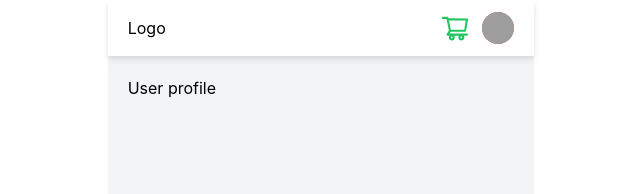
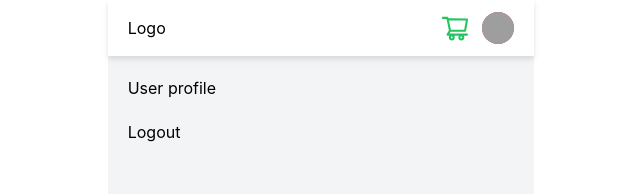
Before and after one commit to bimogempar/frontend-ecommerce-bugita, a React (Create React App) app: page /user-profile in a window 1280 px wide. Shown: the top 194 px of the page, without its empty margins (319-959 px from the left). Built offline with nearby package versions, Linux system fonts and the light colour scheme; sample sign-in values are in the browser's storage; grey boxes are pictures that could not be loaded.

Commit message:
add logout button

```diff
--- a/src/App.js
+++ b/src/App.js
@@ -16,21 +16,19 @@ function App() {
     <BrowserRouter>
       <Routes>
         <Route path="/" element={<Home />} />
-        <Route path="/mycart" element={<Cart />} />
-        <Route path="/products">
+        <Route path="mycart" element={<Cart />} />
+        <Route path="products">
           <Route path=":id" element={<DetailProduct />} />
         </Route>
 
         {/* Guest Route */}
         <Route element={<GuestRoute />} >
-          <Route path="login" element={<Login />}>
-            <Route path="cart" element={<Cart />} />
-          </Route>
+          <Route path="login" element={<Login />}></Route>
         </Route>
 
         {/* User Route */}
         <Route element={<UserRoute />} >
-          <Route path="user-profile" element={<UserProfile />} />
+          <Route path="user-profile" element={<UserProfile />}></Route>
         </Route>
       </Routes>
     </BrowserRouter>
--- a/src/components/routes/AuthRoute.js
+++ b/src/components/routes/AuthRoute.js
@@ -3,11 +3,11 @@ import { Navigate, Outlet } from "react-router-dom";
 
 export const UserRoute = () => {
     const { authUser } = useSelector(state => state.authUser)
-    return authUser !== null ? (
-        <Outlet />
-    ) : (
-        <Navigate to={"login"} />
-    )
+    if (authUser !== null) {
+        return <Outlet />
+    } else {
+        return <Navigate to={"login"} />
+    }
 }
 
 export const GuestRoute = () => {
@@ -15,6 +15,6 @@ export const GuestRoute = () => {
     return authUser === null ? (
         <Outlet />
     ) : (
-        <Navigate to={"login"} />
+        <Navigate to={"/"} />
     )
 }
--- a/src/pages/UserProfile.jsx
+++ b/src/pages/UserProfile.jsx
@@ -1,10 +1,20 @@
 import React from 'react'
+import { useDispatch } from 'react-redux'
+import { useNavigate } from 'react-router-dom'
 import Layout from '../components/layouts/Layout'
+import { logout } from '../redux/slice/AuthSlice'
 
 export default function UserProfile() {
+    const navigate = useNavigate()
+    const dispatch = useDispatch()
+    const handleLogout = () => {
+        dispatch(logout())
+        navigate('/')
+    }
     return (
         <Layout>
-            User profile
+            User profile<br />
+            <button onClick={handleLogout}>Logout</button>
         </Layout>
     )
 }
--- a/src/redux/slice/AuthSlice.js
+++ b/src/redux/slice/AuthSlice.js
@@ -20,6 +20,12 @@ const authSlice = createSlice({
             state.token = "mytoken";
             localStorage.setItem("token", "mytoken");
         },
+        logout: (state) => {
+            state.isAuth = false
+            state.authUser = null
+            state.token = null
+            localStorage.removeItem("token")
+        },
         fetchAuthUser: (state, action) => {
             if (state.token) {
                 state.isAuth = true;
@@ -32,5 +38,5 @@ const authSlice = createSlice({
     },
 });
 
-export const { login, fetchAuthUser } = authSlice.actions;
+export const { login, fetchAuthUser, logout } = authSlice.actions;
 export default authSlice.reducer;
```
